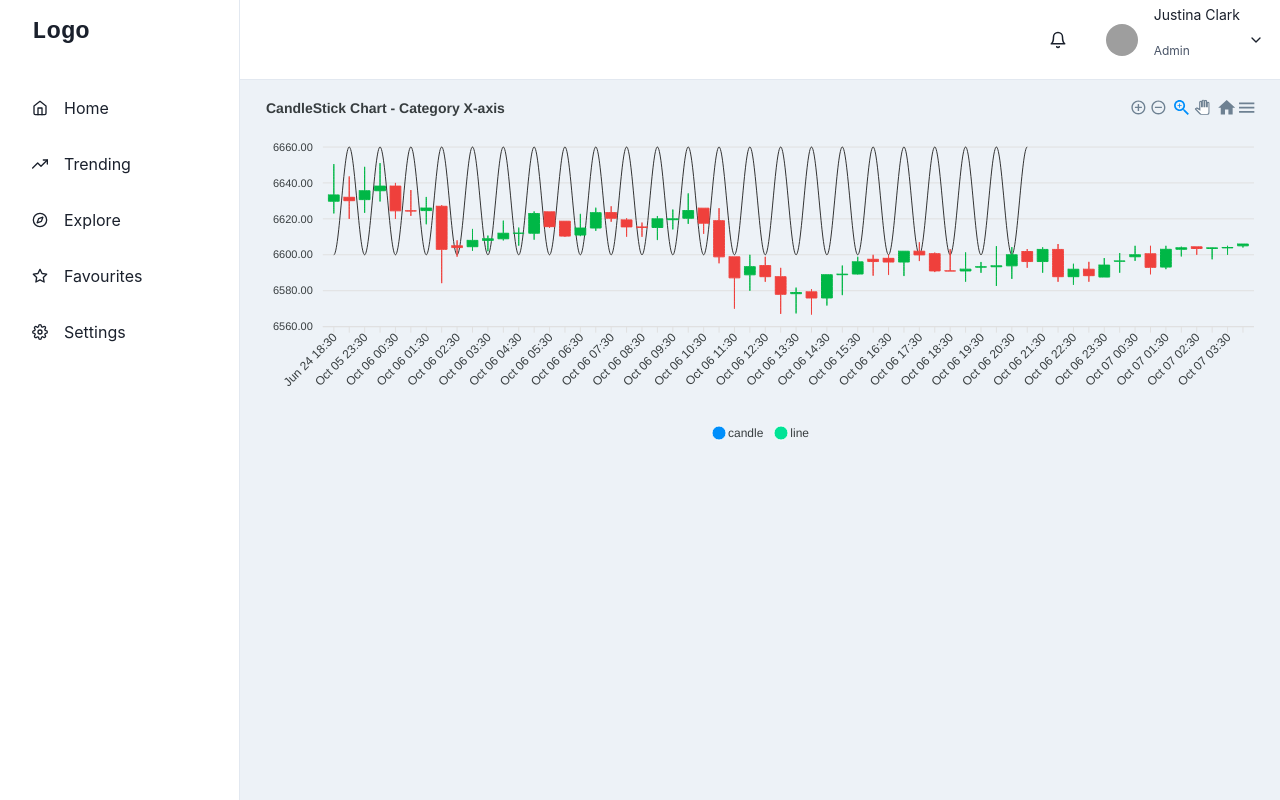
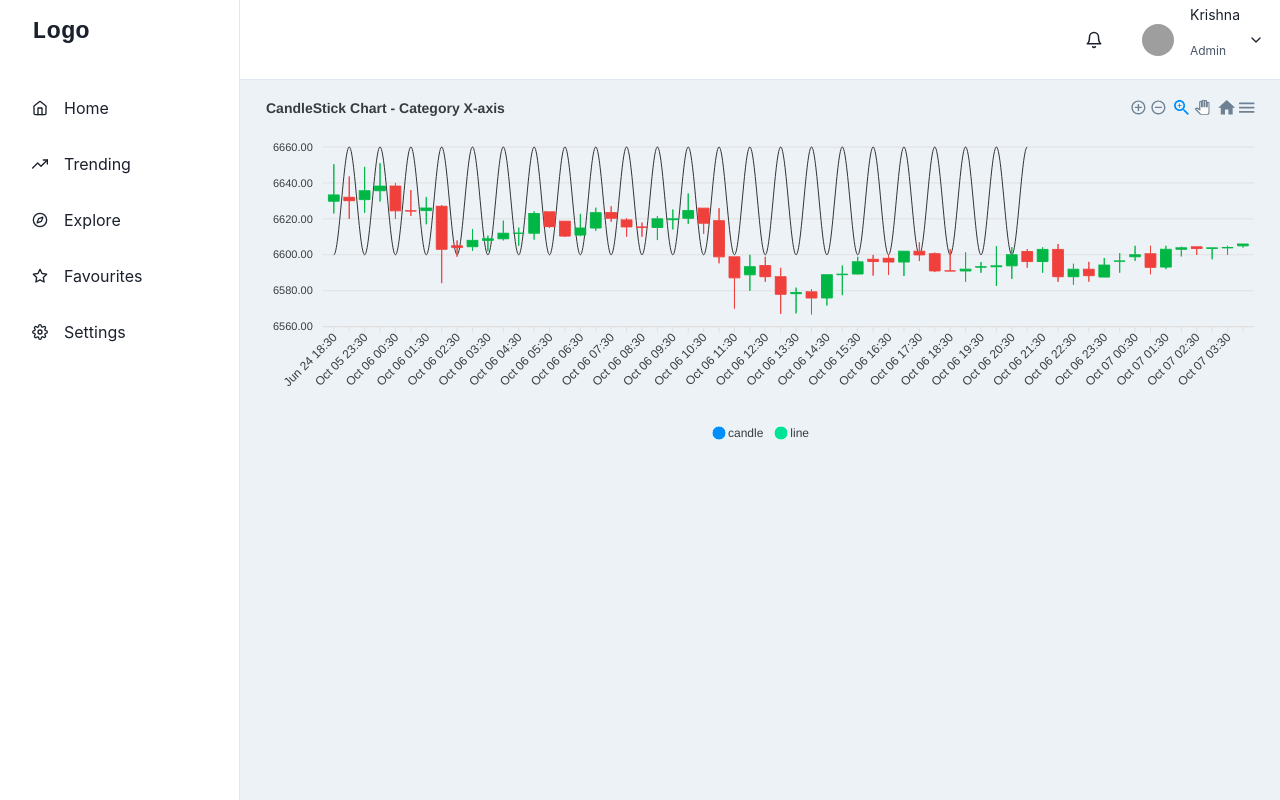
Before and after one commit to hansheng0512/um_hackaton_2022-1, a React (Create React App) app: page /mainpage in a window 1280 px wide. Built offline with nearby package versions, Linux system fonts and the light colour scheme; grey boxes are pictures that could not be loaded.

Commit message:
Add files via upload

```diff
--- a/src/layout/index.js
+++ b/src/layout/index.js
@@ -185,7 +185,7 @@ const MobileNav = ({onOpen, ...rest}) => {
 									alignItems="flex-start"
 									spacing="1px"
 									ml="2">
-									<Text fontSize="sm">Justina Clark</Text>
+									<Text fontSize="sm">Krishna</Text>
 									<Text fontSize="xs" color="gray.600">
 										Admin
 									</Text>
```
